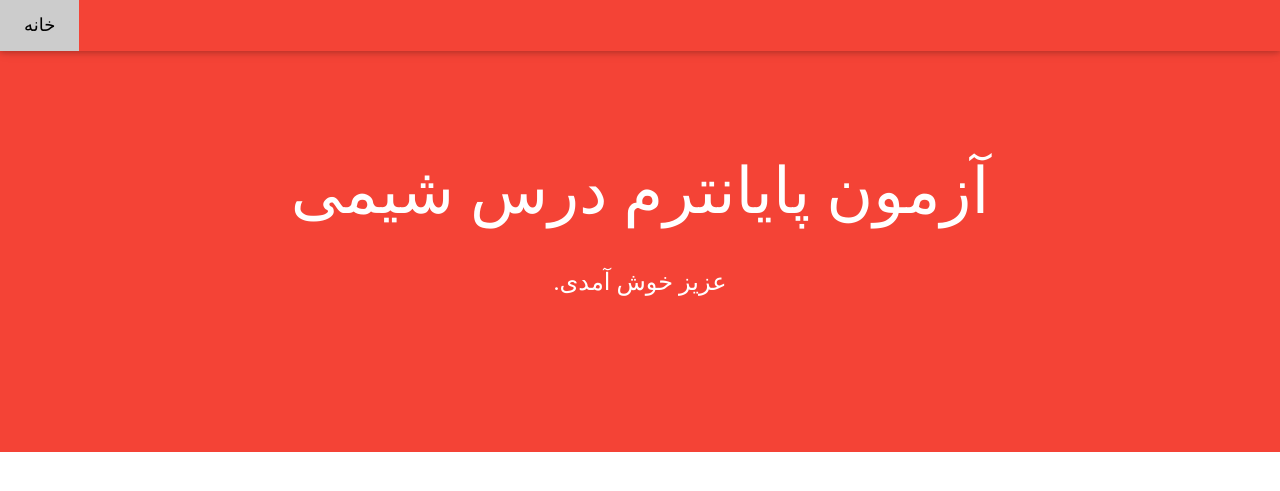
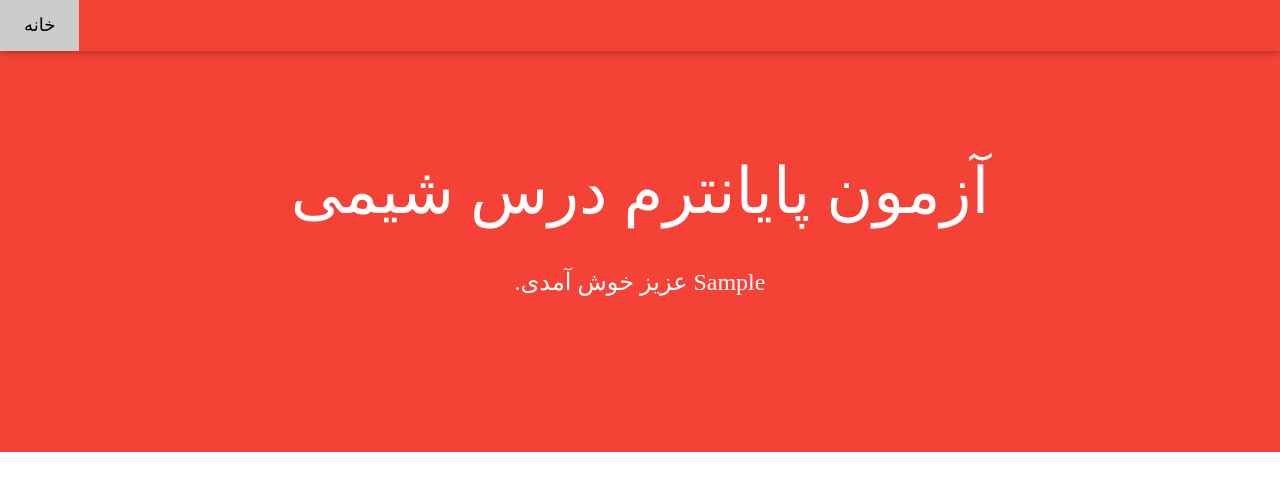
Before and after one commit to abdijavad110/quiz-taker, a Django app: page /quiz/questions in a window 1280 px wide. Shown: the top 491 px of the page. Run offline with Django 3.2, Linux system fonts and the light colour scheme; the visitor is signed in with stand-in values (Sample User, id 1); data that the repository does not hold is empty.

Commit message:
fix minor bug

```diff
--- a/quizer/templates/quiz_page.html
+++ b/quizer/templates/quiz_page.html
@@ -35,7 +35,7 @@ body,h1,h2,h3,h4,h5,h6 {font-family: IRYekan, serif}
 <header dir="rtl" class="w3-container w3-red w3-center" style="padding:128px 16px">
   <h1 class="w3-margin w3-jumbo">آزمون پایانترم درس شیمی</h1>
   {% if user.is_authenticated %}
-    <p class="w3-xlarge">{{user.name}} عزیز خوش آمدی.</p>
+    <p class="w3-xlarge">{{user.first_name}} عزیز خوش آمدی.</p>
   {% else %}
     <p class="w3-xlarge">ابتدا وارد شوید.</p>
   {% endif %}
@@ -52,7 +52,7 @@ body,h1,h2,h3,h4,h5,h6 {font-family: IRYekan, serif}
           {% if p %}
             <img width=100% height=auto src= {{ p }}>
           {% endif %}
-          <br><br>
+          <br><br><br>
           {% if anses %}
             <label class="w3-small">پاسخ‌های آپلود شده:</label>
             {% for ans_n, ans_id, ans_path in anses %}
```
